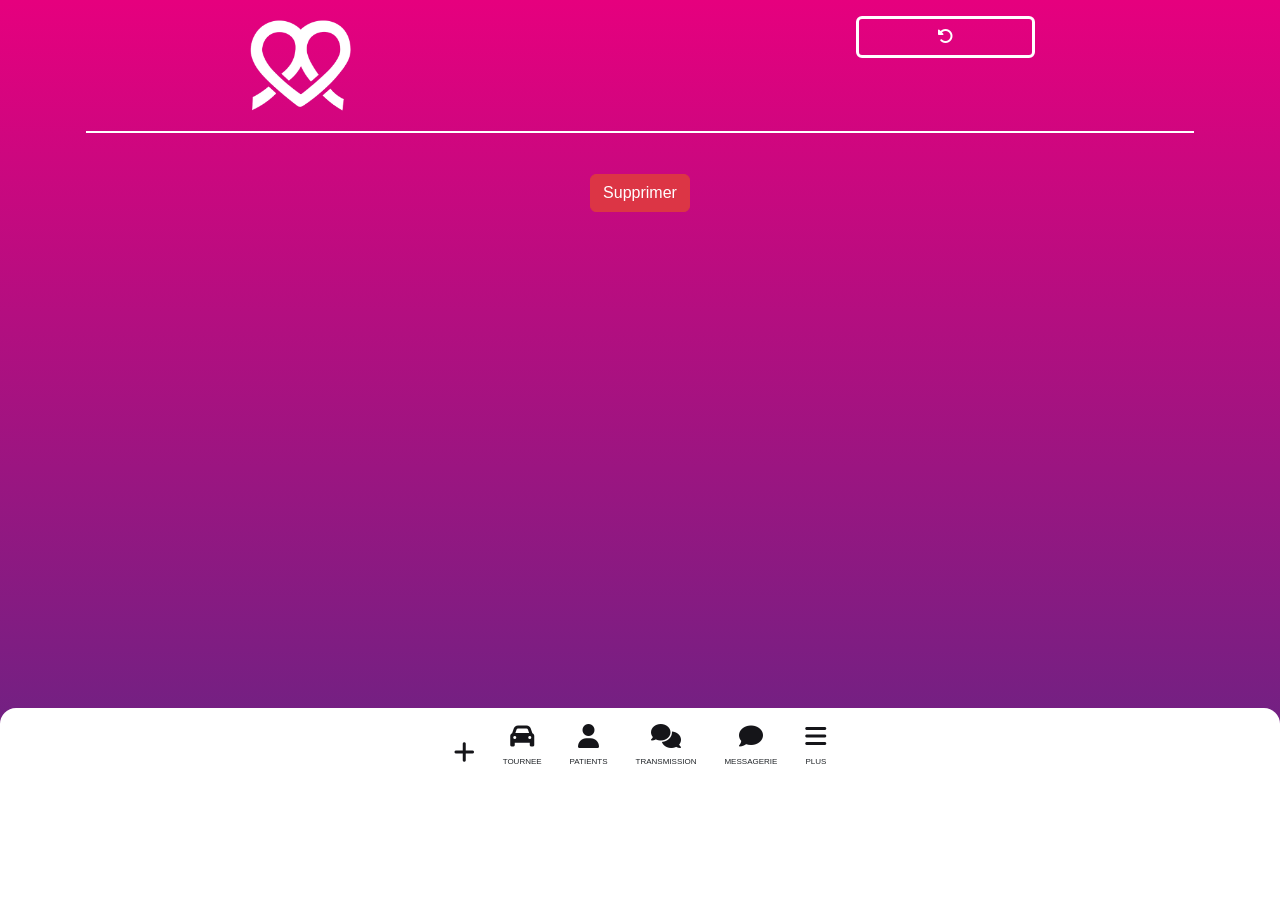
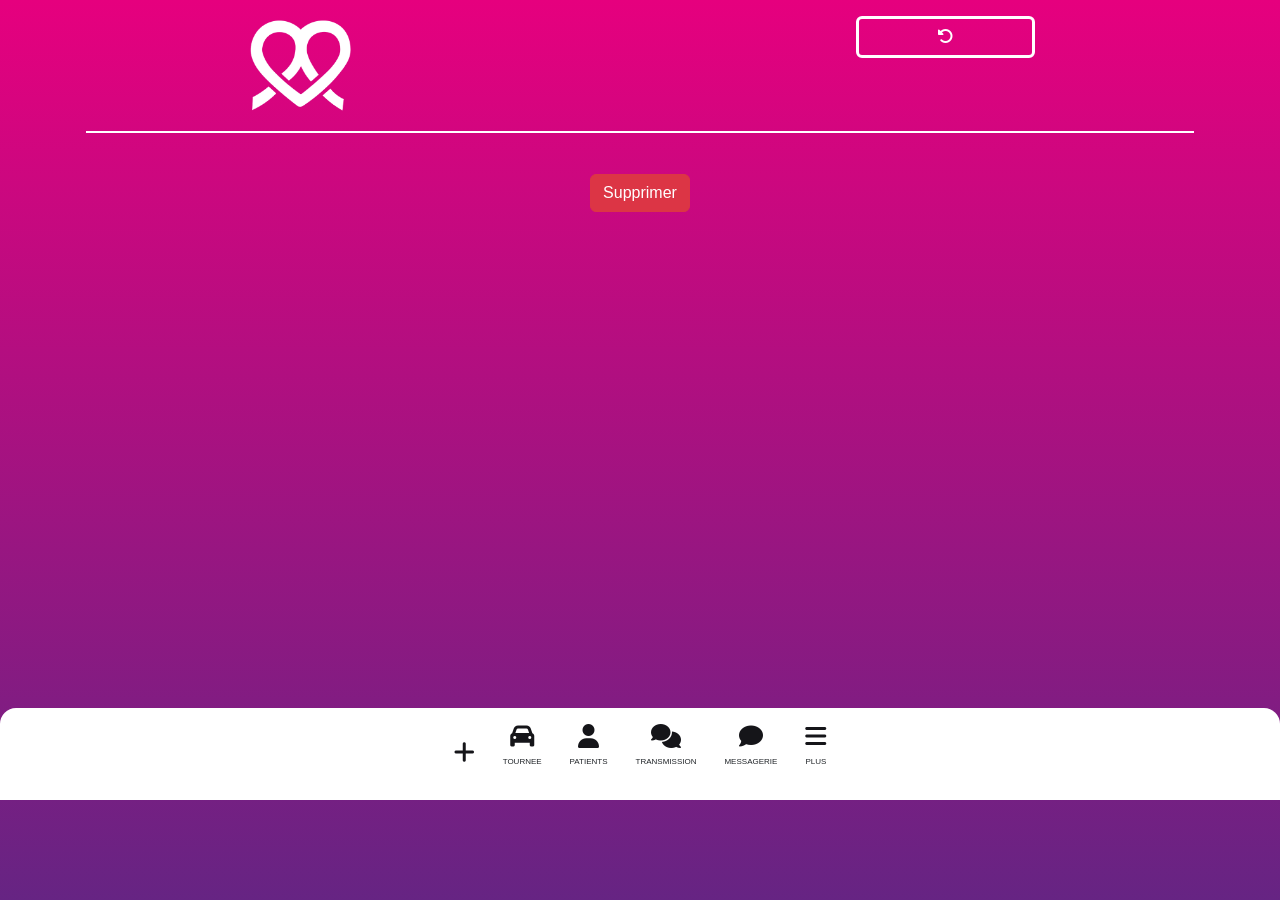
Before and after one commit to Pierre1077/idelly, a Symfony app: template templates/patients/view/view.html.twig in a window 1280 px wide. Before the commit the page ends 764 px from the top, so only its background shows below. Run offline with Twig, Linux system fonts and the light colour scheme; the template is opened without the code that fills it, so the values that code supplies are empty; some libraries are stand-ins or nearby versions.

Commit message:
fix: margin bottom view patient

```diff
--- a/templates/patients/view/view.html.twig
+++ b/templates/patients/view/view.html.twig
@@ -4,7 +4,7 @@
 
 {% block body %}
 
-    <div id="view__patient" class="container p-3">
+    <div id="view__patient" class="container p-3" style="margin-bottom: 100px;">
         <div class="row row-cols-3">
             <div class="col col-2">
                 <img src="{{ asset('/image/logo.png') }}" style="width: 100%" alt="">
```
